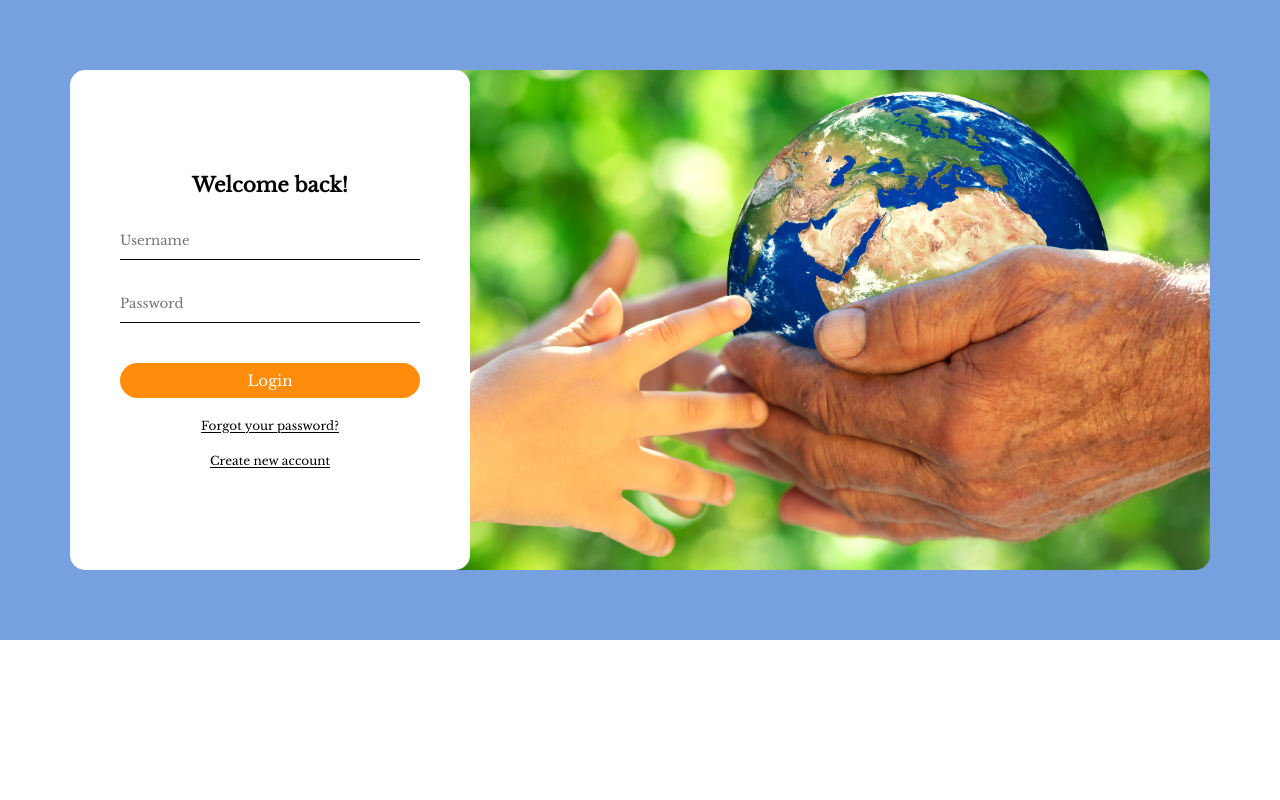
After one commit to ChiefWoods/sustainable-earth-foundation, a PHP site: page /src/html/login.html in a window 1280 px wide. The commit adds this page. Run offline with PHP 8.4, Linux system fonts and the light colour scheme.

Commit message:
Add login page

```diff
--- a/src/css/colors.css
+++ b/src/css/colors.css
@@ -1,6 +1,8 @@
 :root {
   --navy-blue: #2B5292;
+  --light-blue: #77a0de;
   --sdg-orange: #FF8D0B;
+  --button-hover-orange: #d78c00;
   --footer-beige: #FFF8F1;
   --target-yellow: #FFC700;
   --target-light-orange: #FF9900;
--- /dev/null
+++ b/src/css/login.css
@@ -0,0 +1,77 @@
+:root {
+  --login-button-radius: 30px;
+}
+
+main {
+  background: var(--light-blue);
+}
+
+.welcome {
+  background: url(../assets/backgrounds/login_bg.png);
+  background-position: center left 100px;
+  background-size: cover;
+  margin: 70px;
+  border-radius: 15px;
+}
+
+.login-form {
+  width: 400px;
+  height: 500px;
+  background: white;
+  border-radius: 15px;
+  padding: 30px 50px;
+  display: flex;
+  flex-direction: column;
+  align-items: center;
+  justify-content: center;
+}
+
+.login-form > div {
+  display: flex;
+  flex-direction: column;
+  align-items: center;
+  gap: 25px;
+  width: 100%;
+}
+
+.login-form > div > * {
+  width: 100%;
+}
+
+.login-form h2 {
+  font-size: var(--font-l);
+  text-align: center;
+}
+
+.login-form input {
+  border: none;
+  border-bottom: 1.5px solid black;
+  padding-block: 10px;
+  outline: none;
+}
+
+.login-form button {
+  background: var(--sdg-orange);
+  color: white;
+  border: none;
+  border-radius: var(--login-button-radius);
+  padding: 8px;
+  font-size: var(--font-m);
+  cursor: pointer;
+  margin-top: 15px;
+}
+
+.login-form button:hover {
+  background: var(--button-hover-orange);
+}
+
+.login-form > a {
+  font-size: var(--font-s);
+  color: black;
+  text-underline-offset: 2px;
+  margin-top: 20px;
+}
+
+.login-form > a:hover {
+  font-weight: 600;
+}
--- /dev/null
+++ b/src/html/login.html
@@ -0,0 +1,32 @@
+<!DOCTYPE html>
+<html lang="en">
+
+<head>
+  <meta charset="UTF-8">
+  <meta name="viewport" content="width=device-width, initial-scale=1.0">
+  <title>Login | Sustainable Earth Foundation</title>
+  <link rel="stylesheet" href="../css/header_footer.css">
+  <link rel="stylesheet" href="../css/login.css">
+  <link rel="shortcut icon" href="../assets/icons/favicon.png" type="image/x-icon">
+</head>
+
+<body>
+  <?php include '../html/components/header.html'; ?>
+  <main>
+    <section class="welcome">
+      <form action="" class="login-form">
+        <div>
+          <h2>Welcome back!</h2>
+          <input type="text" placeholder="Username">
+          <input type="password" placeholder="Password">
+          <button type="submit">Login</button>
+        </div>
+        <a href="#" class="forgot">Forgot your password?</a>
+        <a href="/src/html/sign_up.html" class="create">Create new account</a>
+      </form>
+    </section>
+  </main>
+  <?php include '../html/components/footer.html'; ?>
+</body>
+
+</html>
```
